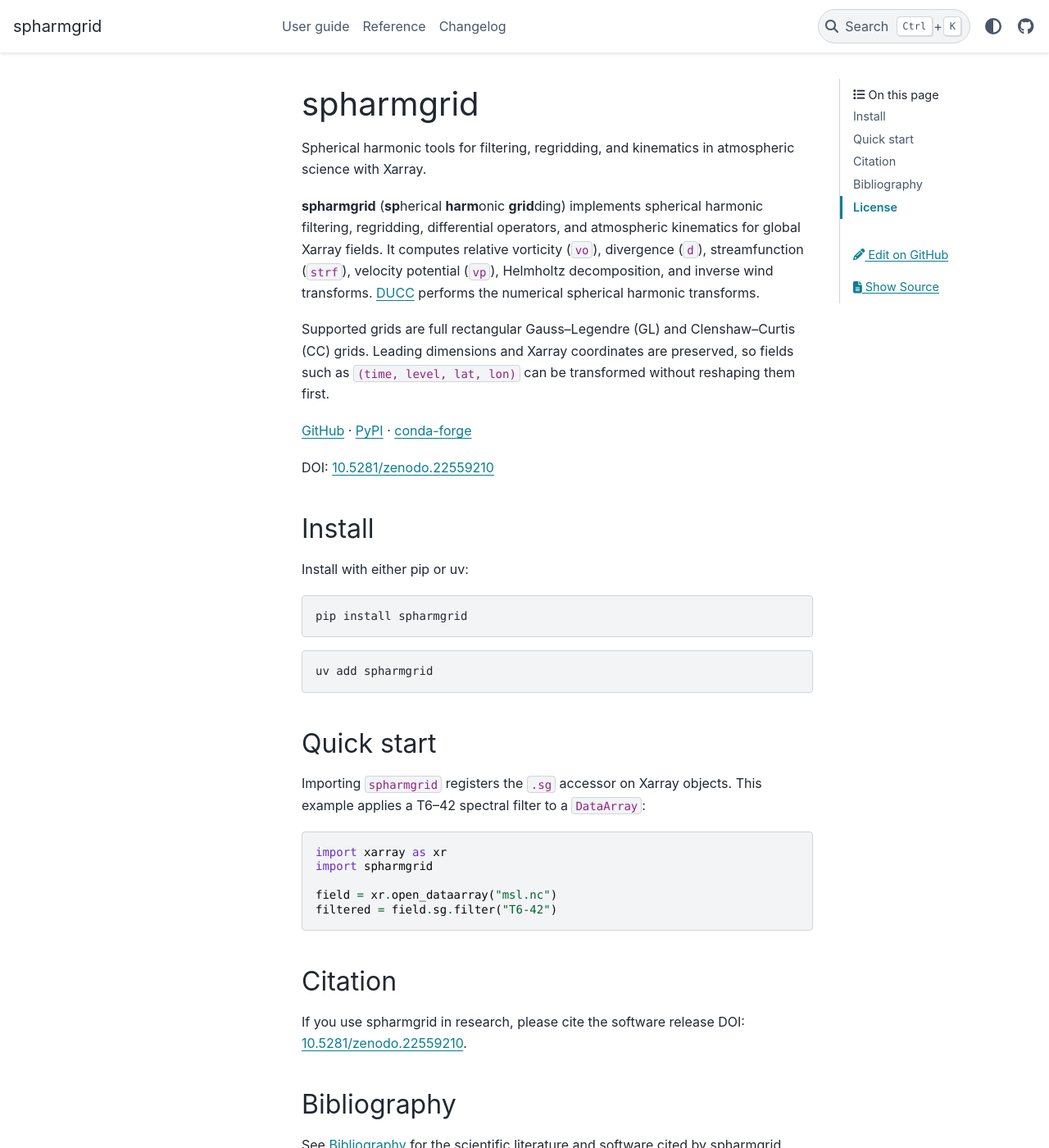
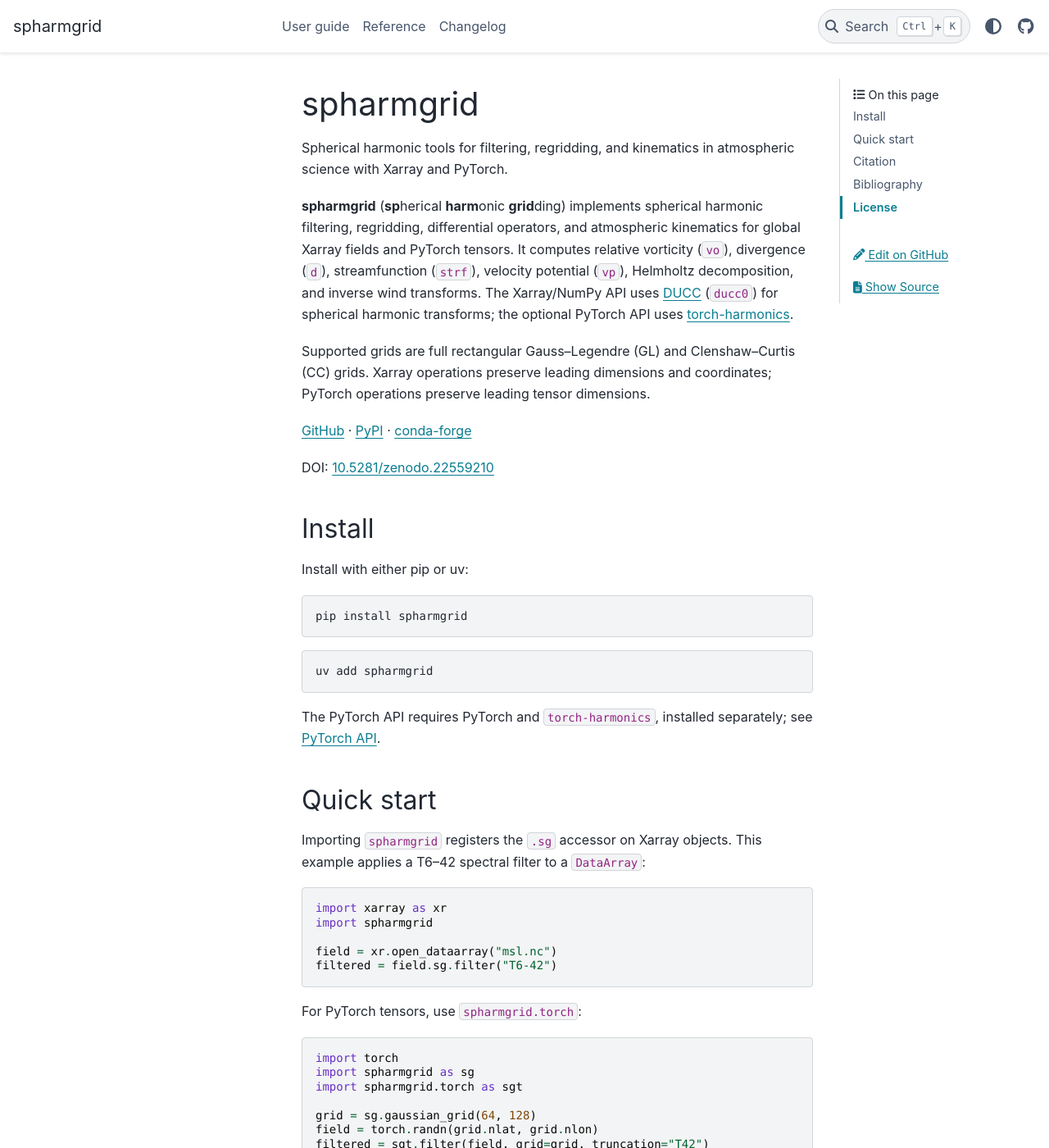
Before and after one commit to mwyau/spharmgrid, a Sphinx documentation site: the page built from docs/index.md, in a window 1280 px wide and 1400 px high. Shown: the whole window at 82% size. Built offline with Sphinx 7.4.7 and the PyData theme 0.15.4, drawn with Linux system fonts in a browser that asks for light colours.

Commit message:
docs: align Xarray and PyTorch documentation

````diff
--- a/docs/guide.md
+++ b/docs/guide.md
@@ -1,6 +1,6 @@
 # User guide
 
-Learn the main spharmgrid workflows, from filtering and regridding to atmospheric kinematics and differential operators.
+Learn the main spharmgrid workflows for Xarray and PyTorch, from filtering and regridding to atmospheric kinematics and differential operators.
 
 ```{toctree}
 ---
--- a/docs/index.md
+++ b/docs/index.md
@@ -1,10 +1,10 @@
 # spharmgrid
 
-Spherical harmonic tools for filtering, regridding, and kinematics in atmospheric science with Xarray.
+Spherical harmonic tools for filtering, regridding, and kinematics in atmospheric science with Xarray and PyTorch.
 
-**spharmgrid** (**sp**herical **harm**onic **grid**ding) implements spherical harmonic filtering, regridding, differential operators, and atmospheric kinematics for global Xarray fields. It computes relative vorticity (`vo`), divergence (`d`), streamfunction (`strf`), velocity potential (`vp`), Helmholtz decomposition, and inverse wind transforms. [DUCC](https://gitlab.mpcdf.mpg.de/mtr/ducc) performs the numerical spherical harmonic transforms.
+**spharmgrid** (**sp**herical **harm**onic **grid**ding) implements spherical harmonic filtering, regridding, differential operators, and atmospheric kinematics for global Xarray fields and PyTorch tensors. It computes relative vorticity (`vo`), divergence (`d`), streamfunction (`strf`), velocity potential (`vp`), Helmholtz decomposition, and inverse wind transforms. The Xarray/NumPy API uses [DUCC](https://gitlab.mpcdf.mpg.de/mtr/ducc) (`ducc0`) for spherical harmonic transforms; the optional PyTorch API uses [torch-harmonics](https://github.com/NVIDIA/torch-harmonics).
 
-Supported grids are full rectangular Gauss–Legendre (GL) and Clenshaw–Curtis (CC) grids. Leading dimensions and Xarray coordinates are preserved, so fields such as `(time, level, lat, lon)` can be transformed without reshaping them first.
+Supported grids are full rectangular Gauss–Legendre (GL) and Clenshaw–Curtis (CC) grids. Xarray operations preserve leading dimensions and coordinates; PyTorch operations preserve leading tensor dimensions.
 
 [GitHub](https://github.com/mwyau/spharmgrid) · [PyPI](https://pypi.org/project/spharmgrid/) · [conda-forge](https://anaconda.org/conda-forge/spharmgrid)
 
@@ -22,6 +22,8 @@ pip install spharmgrid
 uv add spharmgrid
 ```
 
+The PyTorch API requires PyTorch and `torch-harmonics`, installed separately; see {doc}`torch`.
+
 ## Quick start
 
 Importing `spharmgrid` registers the `.sg` accessor on Xarray objects. This example applies a T6–42 spectral filter to a `DataArray`:
@@ -32,6 +34,18 @@ import spharmgrid
 
 field = xr.open_dataarray("msl.nc")
 filtered = field.sg.filter("T6-42")
+```
+
+For PyTorch tensors, use `spharmgrid.torch`:
+
+```python
+import torch
+import spharmgrid as sg
+import spharmgrid.torch as sgt
+
+grid = sg.gaussian_grid(64, 128)
+field = torch.randn(grid.nlat, grid.nlon)
+filtered = sgt.filter(field, grid=grid, truncation="T42")
 ```
 
 ```{toctree}
````
Also changed, not shown: AGENTS.md (+4 -2 lines), README.md (+4 -4 lines), docs/api.md (+3 -2 lines), docs/references.md (+2 -2 lines), docs/torch.md (+7 -6 lines), src/spharmgrid/__init__.py (+4 -4 lines), .zenodo.json, 1 other file.
